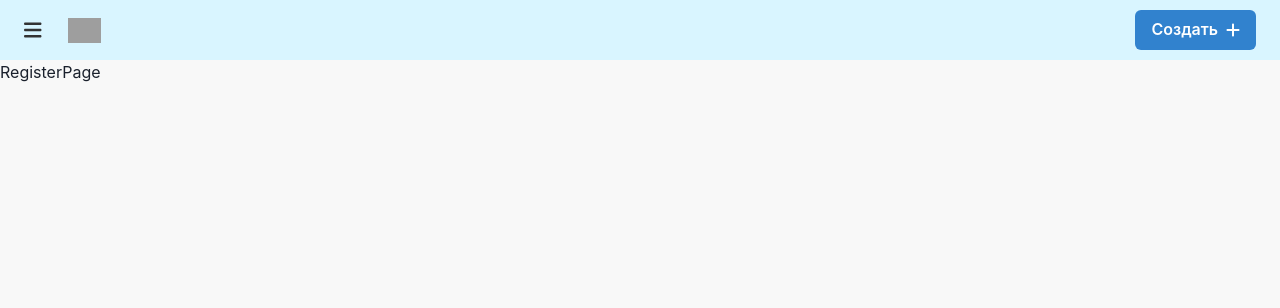
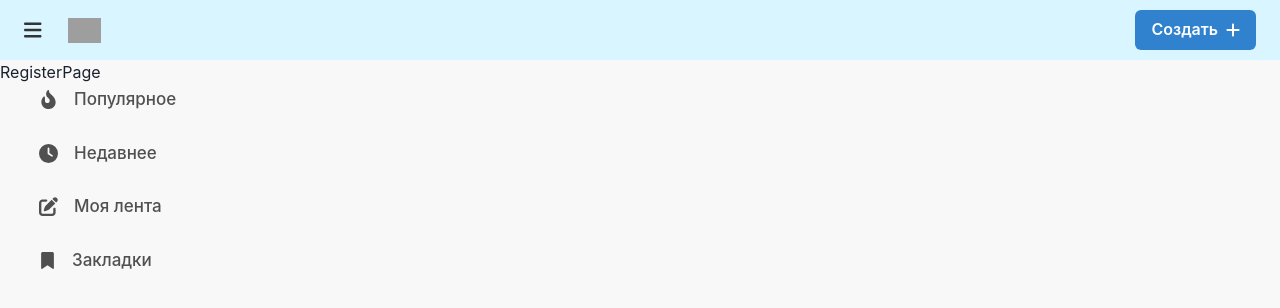
Before and after one commit to ngrink/blog-platform-app, a React (Create React App) app: page /register in a window 1280 px wide. Shown: the top 308 px of the page. Built offline with nearby package versions, Linux system fonts and the light colour scheme; grey boxes are pictures that could not be loaded.

Commit message:
Add "Sidebar" with corresponding components

```diff
--- /dev/null
+++ b/src/utils/hooks/useToggle.js
@@ -0,0 +1,11 @@
+import { useState, useCallback } from "react";
+
+
+export const useToggle = (initialState = false) => {
+    const [state, setState] = useState(initialState);
+
+    // Define and memorize toggler function in case we pass down the component,
+    const toggle = useCallback(() => setState(state => !state), []);
+
+    return [state, toggle]
+}
--- a/src/utils/libs/fontawesome/fontawesome.js
+++ b/src/utils/libs/fontawesome/fontawesome.js
@@ -1,6 +1,22 @@
 import { library } from '@fortawesome/fontawesome-svg-core';
-import { faBars, faEye, faMessage, faHeart, faEllipsisVertical, faPenToSquare, faTrash, faPlus, faPaperPlane } from "@fortawesome/free-solid-svg-icons";
-import { faMessage as faMessageRegular ,  faHeart as faHeartRegular } from '@fortawesome/free-regular-svg-icons';
+import {
+    faBars,
+    faEye,
+    faMessage,
+    faHeart,
+    faEllipsisVertical,
+    faPenToSquare,
+    faTrash,
+    faPlus,
+    faPaperPlane,
+    faFireFlameCurved,
+    faClock,
+    faBookmark
+} from "@fortawesome/free-solid-svg-icons";
+import {
+    faMessage as faMessageRegular ,
+    faHeart as faHeartRegular
+} from '@fortawesome/free-regular-svg-icons';
 
 
 library.add(
@@ -14,5 +30,9 @@ library.add(
     faPenToSquare,
     faTrash,
     faPlus,
-    faPaperPlane
+    faPaperPlane,
+    faFireFlameCurved,
+    faClock,
+    faBookmark,
+    faPenToSquare
 )
--- a/src/views/components/Header/Header.jsx
+++ b/src/views/components/Header/Header.jsx
@@ -1,21 +1,26 @@
 import React from 'react'
 import { Link } from 'react-router-dom';
-import { HStack, Icon } from '@chakra-ui/react';
+import { HStack, Portal } from '@chakra-ui/react';
 import { FontAwesomeIcon } from '@fortawesome/react-fontawesome'
 
+import { useToggle } from '../../../utils/hooks/useToggle';
 import { CreatePostButtonContainer } from '../../containers/CreatePostButtonContainer';
+import { Sidebar } from '../Sidebar/Sidebar';
 import { Logo } from '../Logo';
 import cl from "./Header.module.scss";
 
 
 export const Header = () => {
+  const [isSidebarOpen, toggleSidebar] = useToggle(true);
+
   return (
     <header className={cl.header}>
         <div className={cl.container}>
             <HStack gap="8px">
                 <FontAwesomeIcon size="lg" icon="bars" color='#333'
-                    onClick={() => console.log(`Hamburger clicked`)}
-                    aria-label="Открыть меню"
+                    onClick={toggleSidebar}
+                    cursor="pointer"
+                    aria-label="Открыть боковое меню"
                 />
                 <Link to="/">
                     <Logo />
@@ -26,6 +31,9 @@ export const Header = () => {
                 <CreatePostButtonContainer />
             </HStack>
             {/* <Profile /> */}
+            <Portal>
+                <Sidebar isSidebarOpen={isSidebarOpen}/>
+            </Portal>
         </div>
     </header>
   )
--- a/src/views/components/Header/Header.module.scss
+++ b/src/views/components/Header/Header.module.scss
@@ -1,4 +1,6 @@
 .header {
+    position: fixed;
+    z-index: 2500;
     width: 100%;
     height: 60px;
     background-color: #d9f5ff;
--- a/src/views/components/Logo/Logo.module.scss
+++ b/src/views/components/Logo/Logo.module.scss
@@ -1,6 +1,10 @@
 .logo {
     width: 70px;
     height: 25px;
+
+    -moz-user-select: none;
+    -khtml-user-select: none;
+    user-select: none;
 }
 
 .logoImage {
--- /dev/null
+++ b/src/views/components/Sidebar/Sidebar.jsx
@@ -0,0 +1,18 @@
+import React from 'react';
+import { Box } from '@chakra-ui/react';
+import cn from 'classnames';
+
+import { SidebarMenu } from '../SidebarMenu/SidebarMenu';
+import cl from "./Sidebar.module.scss";
+
+
+export const Sidebar = ({ isSidebarOpen }) => {
+    return (
+        <Box className={isSidebarOpen
+            ? cn(cl.sidebar, cl.open)
+            : cl.sidebar
+        }>
+            <SidebarMenu />
+        </Box>
+    )
+}
--- /dev/null
+++ b/src/views/components/Sidebar/Sidebar.module.scss
@@ -0,0 +1,19 @@
+.sidebar {
+    position: fixed;
+    left: 0;
+    top: 60px;
+    z-index: 2600;
+
+    display: block;
+    width: 100%;
+    max-width: 260px;
+    height: 100%;
+
+    background-color: transparent;
+    transition: transform 0.1s ease-out;
+    transform: translateX(-270px);
+}
+
+.sidebar.open {
+    transform: translateX(0);
+}
--- /dev/null
+++ b/src/views/components/Sidebar/index.js
@@ -0,0 +1 @@
+export { Sidebar } from "./Sidebar";
--- /dev/null
+++ b/src/views/components/SidebarMenu/SidebarMenu.jsx
@@ -0,0 +1,53 @@
+import React from 'react';
+import { NavLink } from 'react-router-dom';
+import { HStack, List, ListItem, Text } from '@chakra-ui/react';
+import { FontAwesomeIcon } from '@fortawesome/react-fontawesome';
+import cn from "classnames";
+
+import cl from "./SidebarMenu.module.scss";
+
+
+export const SidebarMenu = () => {
+    const NavLinkClassName = ({ isActive }) => {
+        return isActive
+            ? cn(cl.link, cl.active)
+            : cl.link
+    }
+
+    return (
+        <List className={cl.menu} spacing={1}>
+            <ListItem className={cl.item}>
+                <NavLink to="/popular" className={NavLinkClassName}>
+                    <HStack spacing={4}>
+                        <FontAwesomeIcon icon="fa-solid fa-fire-flame-curved" />
+                        <Text>Популярное</Text>
+                    </HStack>
+                </NavLink>
+            </ListItem>
+            <ListItem className={cl.item}>
+                <NavLink to="/new" className={NavLinkClassName}>
+                    <HStack spacing={4}>
+                        <FontAwesomeIcon icon="fa-solid fa-clock" />
+                        <Text>Недавнее</Text>
+                    </HStack>
+                </NavLink>
+            </ListItem>
+            <ListItem className={cl.item}>
+                <NavLink to="/subscribed" className={NavLinkClassName}>
+                    <HStack spacing={4}>
+                        <FontAwesomeIcon icon="fa-solid fa-pen-to-square" />
+                        <Text>Моя лента</Text>
+                    </HStack>
+                </NavLink>
+            </ListItem>
+            <ListItem className={cn(cl.item, cl.bookmarks)}>
+                <NavLink to="/bookmarks" className={NavLinkClassName}>
+                    <HStack spacing={4}>
+                        <FontAwesomeIcon icon="fa-solid fa-bookmark" />
+                        <Text>Закладки</Text>
+                    </HStack>
+                </NavLink>
+            </ListItem>
+        </List>
+    )
+}
--- /dev/null
+++ b/src/views/components/SidebarMenu/SidebarMenu.module.scss
@@ -0,0 +1,42 @@
+.menu {
+    width: 100%;
+    padding: 15px;
+
+    list-style-type: none;
+    background-color: transparent;
+}
+
+.item svg {
+    width: 19px;
+    height: 19px;
+}
+
+.item.bookmarks svg {
+    width: 17px;
+    height: 17px;
+}
+
+.link {
+    display: block;
+    width: 100%;
+    padding: 12px 24px;
+
+    font-size: 17px;
+    font-weight: 500;
+    color: #333;
+    border-radius: 10px;
+    opacity: 0.85;
+}
+
+.active {
+    background-color: #fff;
+    opacity: 1;
+
+    svg {
+        color: rgb(0, 109, 233);
+    }
+}
+
+.link:hover:not(.active) {
+    background-color: rgba(255, 255, 255, 0.45);
+}
--- /dev/null
+++ b/src/views/components/SidebarMenu/index.js
@@ -0,0 +1 @@
+export { SidebarMenu } from "./SidebarMenu";
--- a/src/views/layouts/MainLayout/MainLayout.jsx
+++ b/src/views/layouts/MainLayout/MainLayout.jsx
@@ -1,5 +1,6 @@
 import React from 'react'
 import { Outlet } from 'react-router-dom'
+import { Box } from '@chakra-ui/react'
 
 import { Header } from '../../components/Header'
 
@@ -8,9 +9,9 @@ export const MainLayout = () => {
   return (
     <>
         <Header />
-        <main>
+        <Box as="main" pt="60px">
             <Outlet />
-        </main>
+        </Box>
     </>
   )
 }
```
